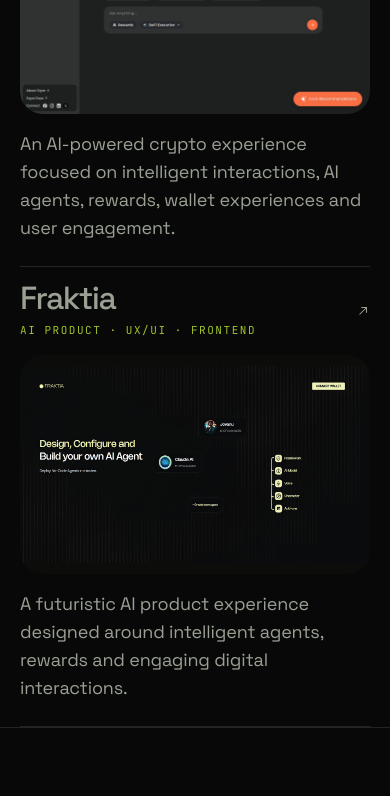
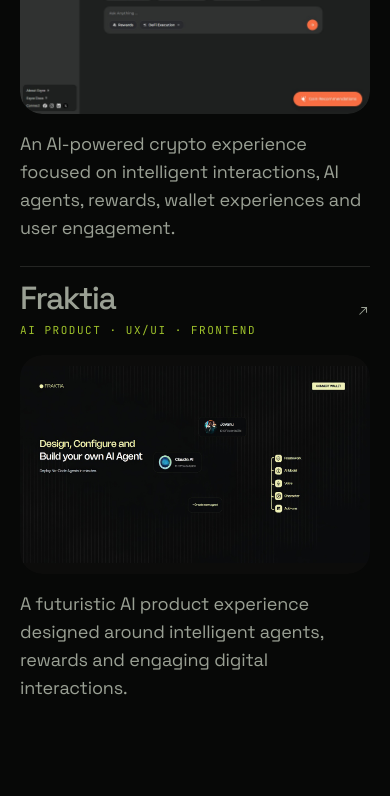
Before and after one commit to CourageCharly/Courage-Livingstone, a Next.js app: page /work in a window 390 px wide. Shown: the part 3141-3937 px from the top of the page. Built offline with nearby package versions, Linux system fonts and the light colour scheme.

Commit message:
Hide the work page scrollbar and drop the archive divider.

```diff
--- a/src/app/globals.css
+++ b/src/app/globals.css
@@ -99,6 +99,17 @@
     font-weight: 400;
     line-height: 1.6;
     letter-spacing: -0.011em;
+  }
+
+  html.hide-scrollbar,
+  html.hide-scrollbar body {
+    scrollbar-width: none;
+    -ms-overflow-style: none;
+  }
+
+  html.hide-scrollbar::-webkit-scrollbar,
+  html.hide-scrollbar body::-webkit-scrollbar {
+    display: none;
   }
 
   body::before {
--- a/src/components/work/archive.tsx
+++ b/src/components/work/archive.tsx
@@ -1,6 +1,6 @@
 "use client";
 
-import { useRef, useState } from "react";
+import { useEffect, useRef, useState } from "react";
 import Link from "next/link";
 import { useMotionValueEvent, useReducedMotion, useScroll } from "framer-motion";
 import { cn, projects } from "@/lib";
@@ -14,6 +14,12 @@
   const sectionRef = useRef<HTMLElement>(null);
   const [active, setActive] = useState(0);
   const [hovered, setHovered] = useState<number | null>(null);
+
+  useEffect(() => {
+    const root = document.documentElement;
+    root.classList.add("hide-scrollbar");
+    return () => root.classList.remove("hide-scrollbar");
+  }, []);
   const { scrollYProgress } = useScroll({
     target: sectionRef,
     offset: ["start start", "end end"],
@@ -31,7 +37,7 @@
 
   if (reduce) {
     return (
-      <PageWrapper>
+      <PageWrapper className="pb-20 md:pb-28">
         <div className="lg:grid lg:grid-cols-12 lg:items-stretch lg:gap-10" onMouseLeave={() => setHovered(null)}>
           <div className="lg:col-span-5">
             <ProjectList active={shown} onHover={setHovered} mobileImages />
@@ -45,7 +51,7 @@
   }
 
   return (
-    <div>
+    <div className="pb-20 md:pb-28">
       <section className="lg:hidden">
         <PageWrapper>
           <ProjectList active={shown} onHover={setHovered} mobileImages />
@@ -56,13 +62,13 @@
         className="relative hidden lg:block"
         style={{ height: `${(projects.length + 0.5) * 78}vh` }}
       >
-        <div className="sticky top-[4.5rem] overflow-hidden pt-4" style={{ height: "calc(100svh - 4.5rem)" }}>
+        <div className="sticky top-[4.5rem] overflow-hidden pt-4 pb-16" style={{ height: "calc(100svh - 4.5rem)" }}>
           <PageWrapper className="h-full">
             <div
               className="grid h-full content-start items-stretch gap-10 pt-6 lg:grid-cols-12 lg:content-center lg:pt-0"
               onMouseLeave={() => setHovered(null)}
             >
-              <div className="flex h-full min-h-0 flex-col justify-center overflow-y-auto lg:col-span-5">
+              <div className="flex h-full min-h-0 flex-col justify-center overflow-y-auto [scrollbar-width:none] [-ms-overflow-style:none] [&::-webkit-scrollbar]:hidden lg:col-span-5">
                 <ProjectList active={shown} onHover={setHovered} />
               </div>
               <div className="relative hidden min-h-[16rem] lg:col-span-7 lg:block">
@@ -86,11 +92,11 @@
   mobileImages?: boolean;
 }) {
   return (
-    <ul>
+    <ul className="pb-2">
       {projects.map((project, index) => {
         const selected = index === active;
         return (
-          <li key={project.slug} className="border-b border-border">
+          <li key={project.slug} className="border-b border-border last:border-b-0">
             <Link
               href={`/work/${project.slug}`}
               data-cursor="Open"
```
